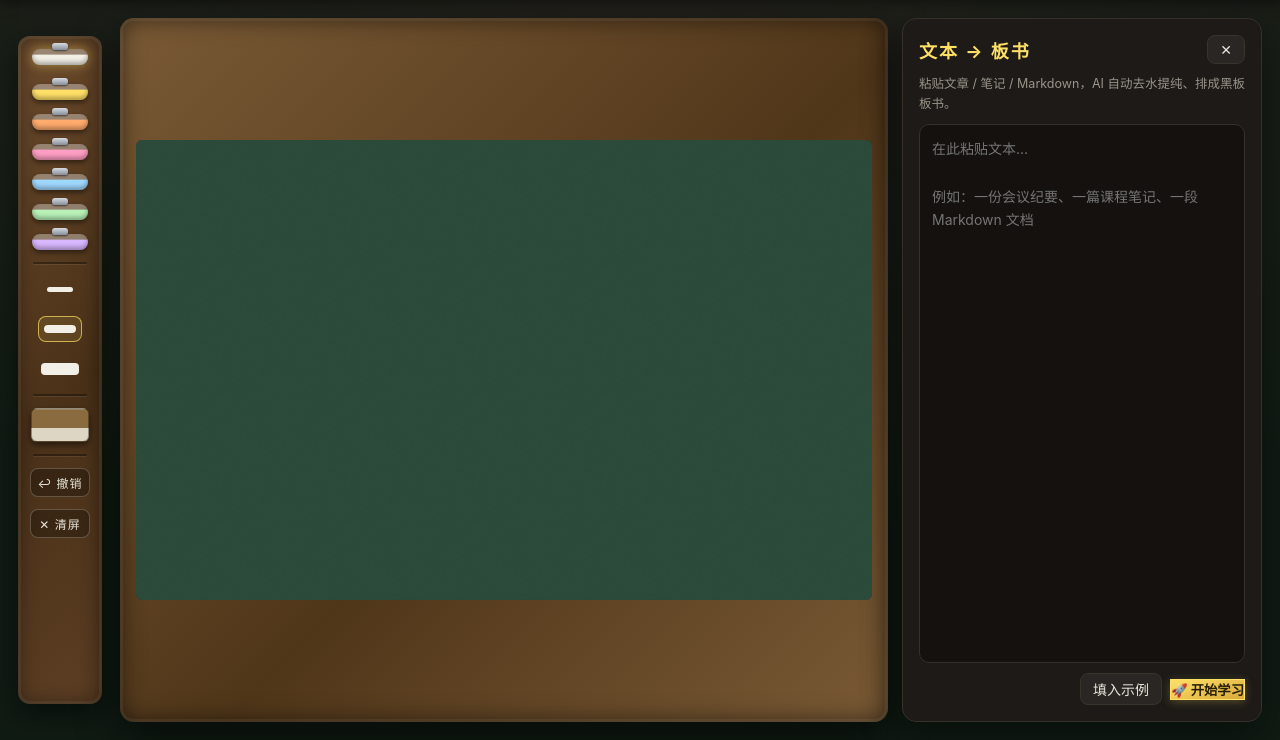
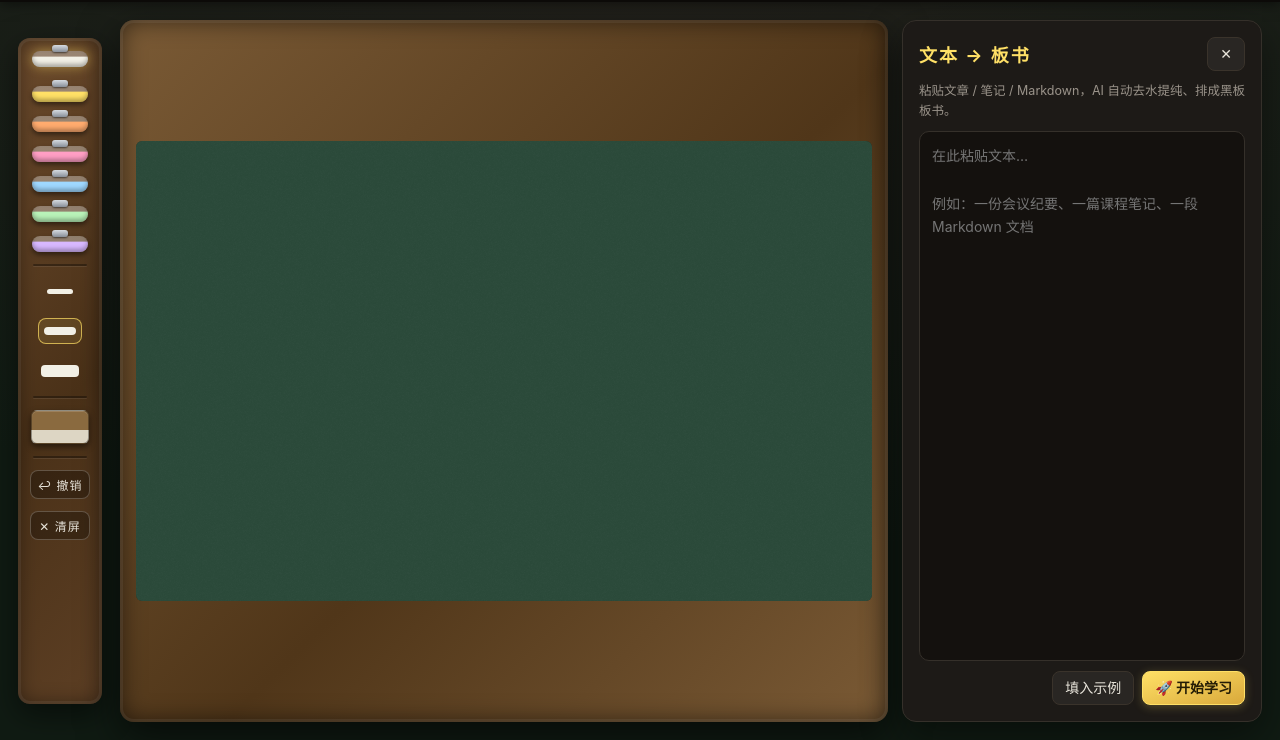
Before and after one commit to agi-hub/blackboard, a plain HTML site: page public/index.html in a window 1280 px wide. Shown: the part 60-800 px from the top of the page. Drawn offline with Linux system fonts and the light colour scheme; no server answers.

Commit message:
AI按钮与工具按钮规格统一（同尺寸/圆角/边框/高度34px）

```diff
--- a/public/style.css
+++ b/public/style.css
@@ -223,8 +223,18 @@ button {
 .nav-btn:disabled { opacity: 0.3; cursor: default; }
 .nav-btn:disabled:hover { background: rgba(255, 255, 255, 0.05); }
 
-.ai-btn { border: 1px solid #555240; background: rgba(255, 255, 255, 0.06); color: var(--text); }
-.ai-btn:hover { background: rgba(255, 255, 255, 0.13); }
+/* AI 按钮：尺寸/圆角/边框与 .tool-btn 完全一致，仅配色区分 */
+.ai-btn, .tool-btn { height: 34px; line-height: 1; }
+.ai-btn {
+  padding: 5px 12px;
+  border-radius: 8px;
+  font-size: 14px;
+  color: var(--text);
+  background: rgba(255, 255, 255, 0.05);
+  border: 1px solid #3a332b;
+  transition: background 0.12s;
+}
+.ai-btn:hover { background: rgba(255, 255, 255, 0.12); }
 .ai-btn.primary {
   background: linear-gradient(160deg, #ffe066, #d9a93b);
   color: #241c05;
```
